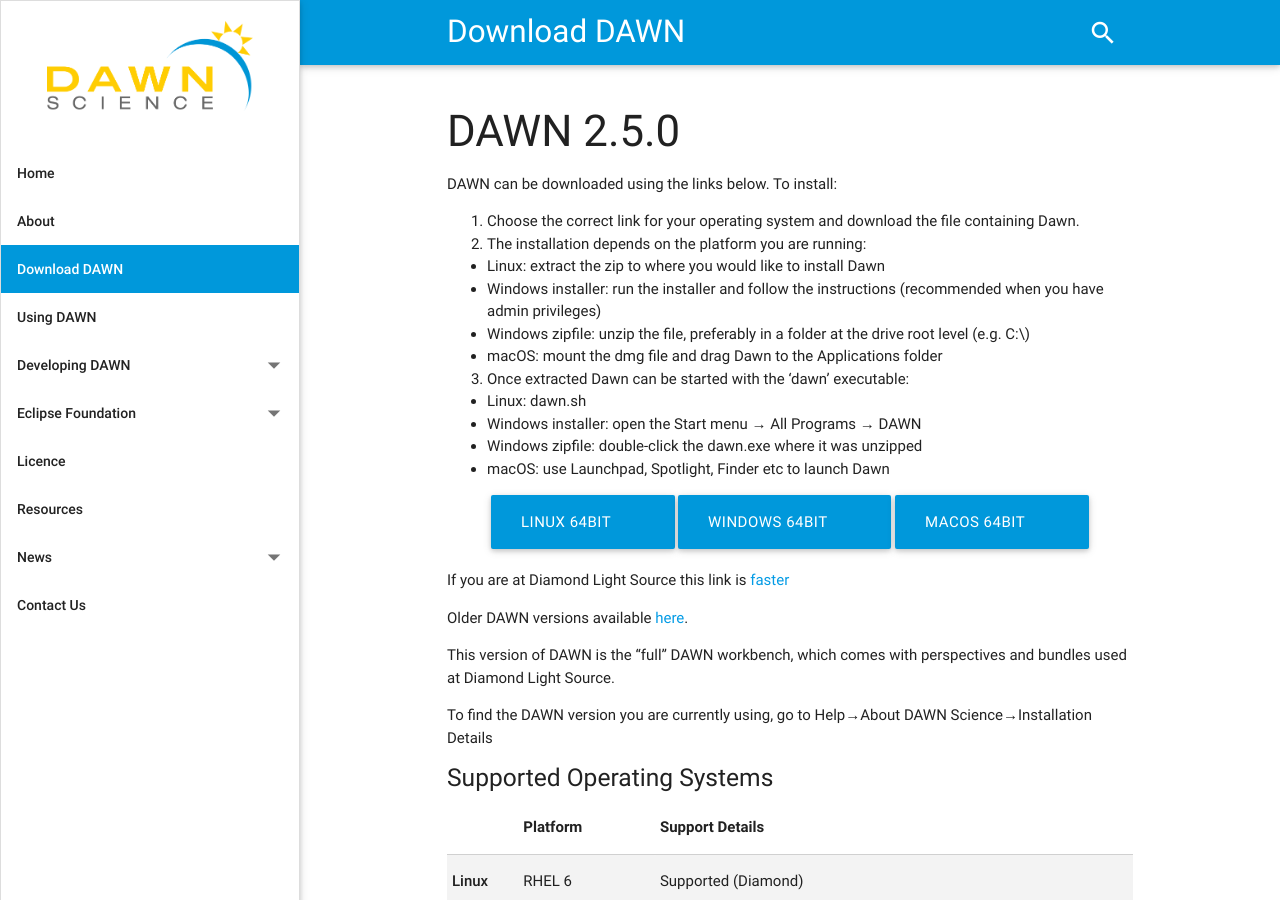
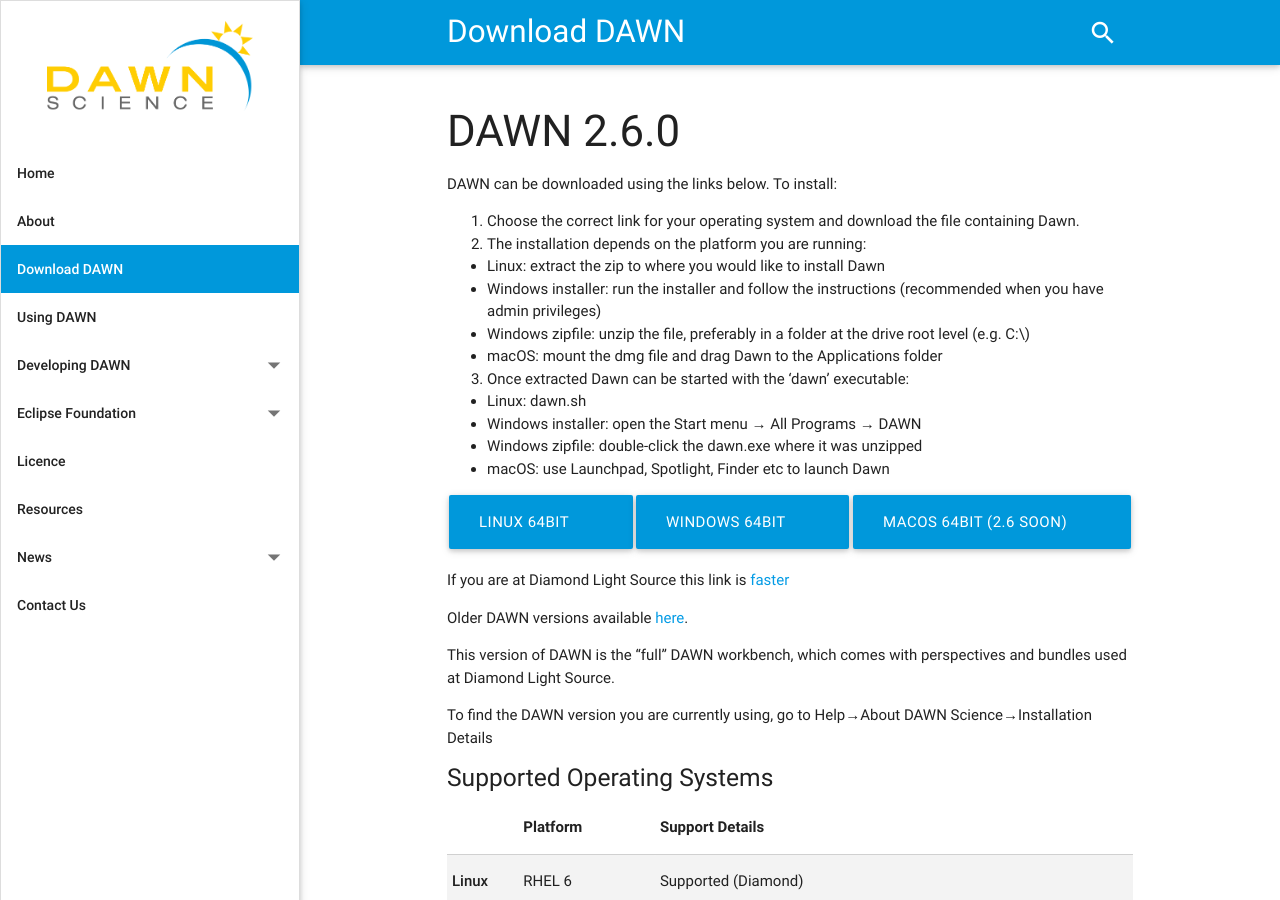
Before and after one commit to DawnScience/dawn-website, a Jekyll site: the page built from _pages/02_download-dawn.md, in a window 1280 px wide and 900 px high. Built offline with Jekyll 4.4.1, drawn with Linux system fonts in a browser that asks for light colours; nearby versions of some CDN libraries.

Commit message:
Update 02_download-dawn.md
Release 2.6 (not mac yet)

```diff
--- a/_pages/02_download-dawn.md
+++ b/_pages/02_download-dawn.md
@@ -3,7 +3,7 @@
 title: Download DAWN
 permalink: /downloads/
 ---
-### DAWN 2.5.0
+### DAWN 2.6.0
 
 DAWN can be downloaded using the links below. To install:
 
@@ -31,27 +31,27 @@
 </script>
 
 <div class="row center">
-        <a href="http://opengda.org/DawnDiamond/2.5/downloads/builds-release/DawnDiamond-2.5.0.v20170612-1332-linux64.zip" class="btn-large waves-effect" onclick="trackOutboundLink('http://opengda.org/DawnDiamond/2.5/downloads/builds-release/DawnDiamond-2.5.0.v20170612-1332-linux64.zip'); return false;">
+        <a href="http://www.opengda.org/DawnDiamond/2.6/downloads/builds-release/DawnDiamond-2.6.0.v20170904-0753-linux64.zip" class="btn-large waves-effect" onclick="trackOutboundLink('http://www.opengda.org/DawnDiamond/2.6/downloads/builds-release/DawnDiamond-2.6.0.v20170904-0753-linux64.zip'); return false;">
         	Linux 64bit<i class="material-icons right">&#xE2C4;</i>
         </a>
         <button type="button" class="btn-large waves-effect" onclick="showHide('winExeOrZip')">
         	Windows 64bit<i class="material-icons right">&#xE2C4;</i>
         </button>
         <a href="http://opengda.org/DawnDiamond/2.5/downloads/builds-release/DawnDiamond-2.5.0.v20170612-1332-mac64.dmg" class="btn-large waves-effect" onclick="trackOutboundLink('http://opengda.org/DawnDiamond/2.5/downloads/builds-release/DawnDiamond-2.5.0.v20170612-1332-mac64.dmg');  return false;">
-        	MacOS 64bit<i class="material-icons right">&#xE2C4;</i>
+        	MacOS 64bit (2.6 soon)<i class="material-icons right">&#xE2C4;</i>
         </a>
 </div>
 
 <div id="winExeOrZip" class="row center" style="display: none">
-	<a href="http://opengda.org/DawnDiamond/2.5/downloads/builds-release/DawnDiamond-2.5.0.v20170612-1332-windows64.exe" class="btn-large waves-effect" onclick="trackOutboundLink('http://opengda.org/DawnDiamond/2.5/downloads/builds-release/DawnDiamond-2.5.0.v20170612-1332-windows64.exe');return false">
+	<a href="http://www.opengda.org/DawnDiamond/2.6/downloads/builds-release/DawnDiamond-2.6.0.v20170904-0753-windows64.exe" class="btn-large waves-effect" onclick="trackOutboundLink('http://www.opengda.org/DawnDiamond/2.6/downloads/builds-release/DawnDiamond-2.6.0.v20170904-0753-windows64.exe');return false">
 		EXE<i class="material-icons right">&#xE2C4;</i>
 	</a>
-	<a href="http://opengda.org/DawnDiamond/2.5/downloads/builds-release/DawnDiamond-2.5.0.v20170612-1332-windows64.zip" class="btn-large waves-effect" onclick="trackOutboundLink('http://opengda.org/DawnDiamond/2.5/downloads/builds-release/DawnDiamond-2.5.0.v20170612-1332-windows64.zip');return false">
+	<a href="http://www.opengda.org/DawnDiamond/2.6/downloads/builds-release/DawnDiamond-2.6.0.v20170904-0753-windows64.zip" class="btn-large waves-effect" onclick="trackOutboundLink('http://www.opengda.org/DawnDiamond/2.6/downloads/builds-release/DawnDiamond-2.6.0.v20170904-0753-windows64.zip');return false">
 		ZIP<i class="material-icons right">&#xE2C4;</i>
 	</a>
 </div>
 
-If you are at Diamond Light Source this link is [faster](http://dawn.diamond.ac.uk/DawnDiamond/2.5/downloads/builds-release/)
+If you are at Diamond Light Source this link is [faster](http://dawn.diamond.ac.uk/DawnDiamond/2.6/downloads/builds-release/)
 
 Older DAWN versions available [here](http://opengda.org/DawnDiamond/).
 
```
